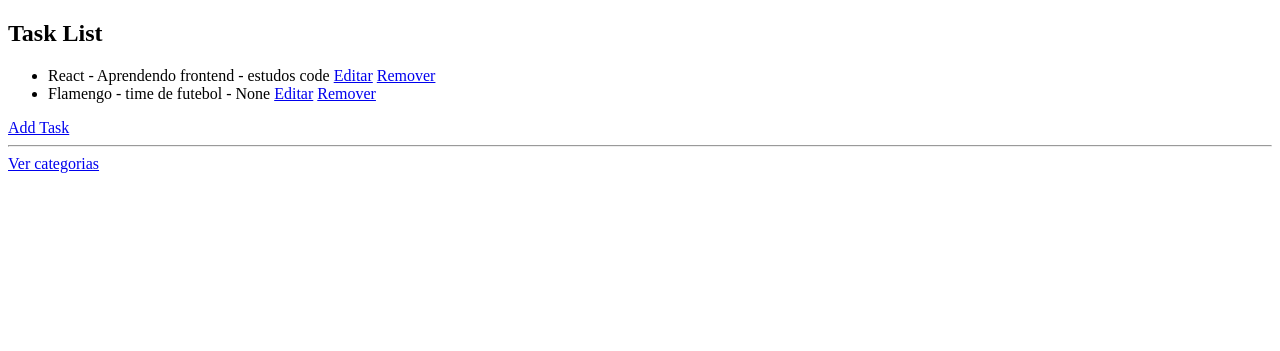
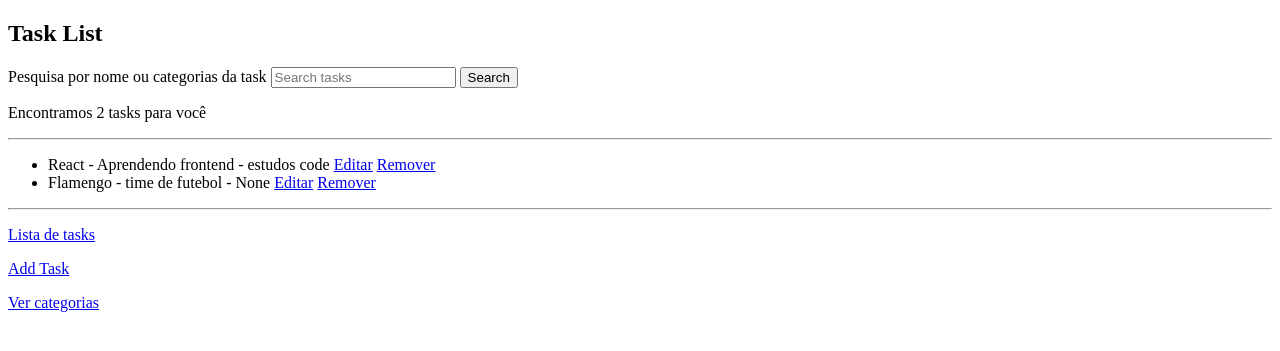
Before and after one commit to RichardMatheus929/todolist, a Django app: page / in a window 1280 px wide. Shown: the top 351 px of the page. Run offline with Django 4.2, Linux system fonts and the light colour scheme; a user stored in the database is signed in; data comes from the database, SQL or seed files in the repository; both versions use the stored data as it was after the commit.

Commit message:
add query for tasks with task name or task category

```diff
--- a/lizetest/category/templates/category_list.html
+++ b/lizetest/category/templates/category_list.html
@@ -12,6 +12,6 @@
   </li>
   {% endfor %}
 </ul>
-<a href="{% url 'category:category_create' %}">Adicioanar mais categorias</a> <hr>
+<a href="{% url 'category:category_create' %}">Adicionar mais categorias</a> <hr>
 <a href="{% url 'todo:task_list' %}">Voltar para lista de tasks</a>
 {% endblock %}
--- a/lizetest/todo/templates/task_list.html
+++ b/lizetest/todo/templates/task_list.html
@@ -2,6 +2,16 @@
 
 {% block content %}
   <h2>Task List</h2>
+
+  <!-- Formulário de pesquisa -->
+  <form method="GET" action="{% url 'todo:task_list' %}">
+    <label for="">Pesquisa por nome ou categorias da task</label>
+    <input type="text" name="query_task" placeholder="Search tasks">
+    <button type="submit">Search</button>
+  </form>
+
+  <p>Encontramos {{number_tasks}} tasks para você</p><hr>
+
   <ul>
     {% for task in tasks %}
       <li>
@@ -12,6 +22,8 @@
       </li>
     {% endfor %}
   </ul>
-  <a href="{% url 'todo:task_create' %}">Add Task</a> <hr>
-  <a href="{% url 'category:category_list' %}">Ver categorias</a>
+  <hr>
+  <p><a href="{% url 'todo:task_list' %}">Lista de tasks</a></p>
+  <p><a href="{% url 'todo:task_create' %}">Add Task</a></p>
+  <p><a href="{% url 'category:category_list' %}">Ver categorias</a></p>
 {% endblock %}
--- a/lizetest/todo/views.py
+++ b/lizetest/todo/views.py
@@ -8,13 +8,27 @@
 from .forms import TaskForm
 from lizetest.accounts.models import User
 
+from django.db.models import Q
+
 class TaskListView(ListView,BaseViews):
     model = Task
     template_name = 'task_list.html'
     context_object_name = 'tasks'
 
     def get_queryset(self):
-        return Task.objects.filter(author=self.request.user)
+        queryset = Task.objects.filter(author=self.request.user)
+        query = self.request.GET.get('query_task')
+        if query:
+            queryset = queryset.filter(
+                Q(title__icontains=query) |
+                Q(category__name__icontains=query)
+            )
+        return queryset
+
+    def get_context_data(self, **kwargs):
+        context = super().get_context_data(**kwargs)
+        context['number_tasks'] = self.get_queryset().count()
+        return context
 
 class TaskCreateView(CreateView,BaseViews):
     model = Task
```
Also changed, not shown: db.sqlite3.
